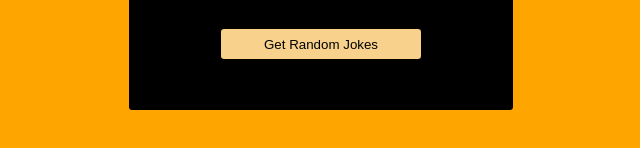
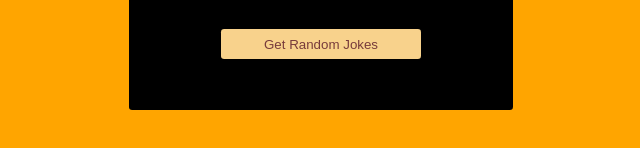
Before and after one commit to Shakeel980980/RandomJokes, a plain HTML site: page index.html in a window 1280 px wide. Shown: the part 482-630 px from the top of the page, 319-959 px from the left. Drawn offline with nearby package versions, Linux system fonts and the light colour scheme.

Commit message:
style in button

```diff
--- a/style.css
+++ b/style.css
@@ -44,7 +44,7 @@ body {
   width: 200px;
   height: 30px;
   background-color: rgb(248, 210, 140);
-  color: black;
+  color: rgb(119, 59, 59);
   border: none;
   border-radius: 0.2rem;
   margin-bottom: 2rem;
```
